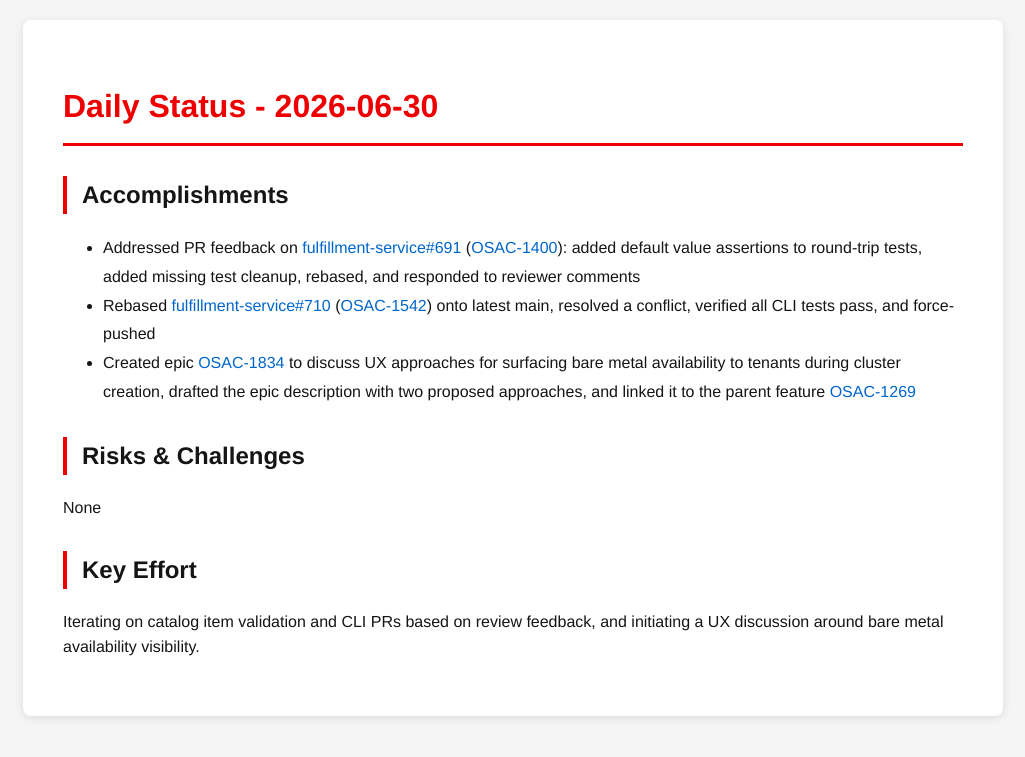
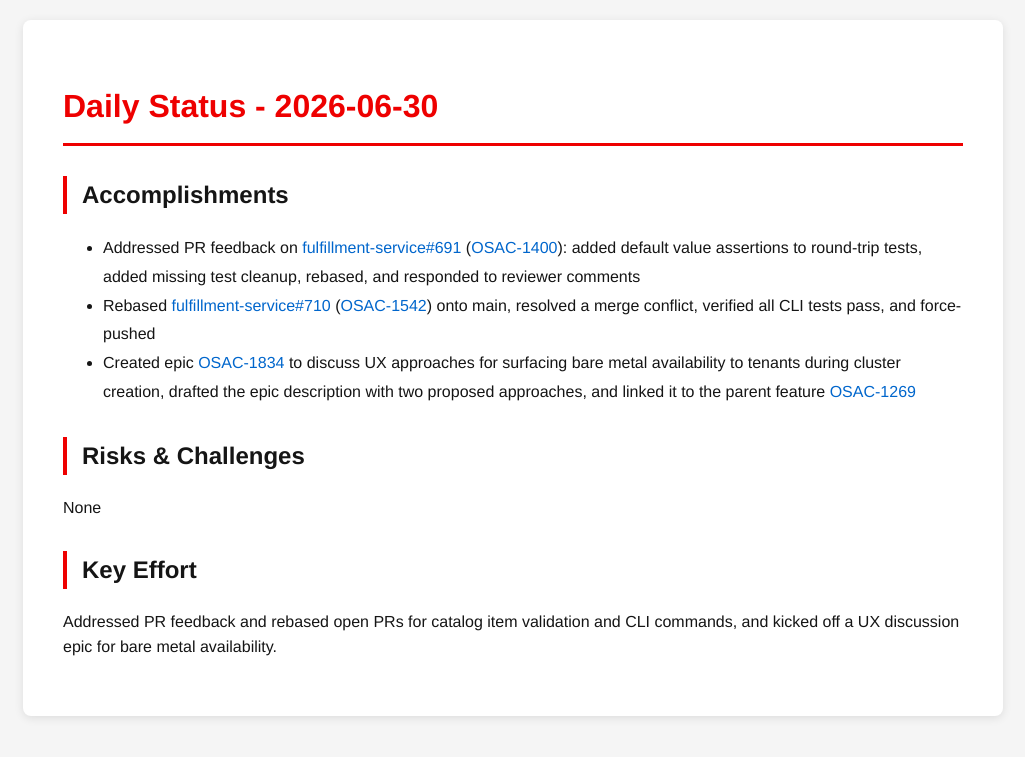
Before and after one commit to tzvatot/daily-status, a Jekyll site: the page built from 2026-06-30.md, in a window 1280 px wide. Shown: the top 757 px of the page, without its empty margins (127-1152 px from the left). Built offline with Jekyll 4.4.1, drawn with Linux system fonts in a browser that asks for light colours.

Commit message:
Daily status update - 2026-06-30

```diff
--- a/2026-06-30.md
+++ b/2026-06-30.md
@@ -8,11 +8,11 @@ date: 2026-06-30
 
 ## Accomplishments
 - Addressed PR feedback on [fulfillment-service#691](https://github.com/osac-project/fulfillment-service/pull/691) ([OSAC-1400](https://redhat.atlassian.net/browse/OSAC-1400)): added default value assertions to round-trip tests, added missing test cleanup, rebased, and responded to reviewer comments
-- Rebased [fulfillment-service#710](https://github.com/osac-project/fulfillment-service/pull/710) ([OSAC-1542](https://redhat.atlassian.net/browse/OSAC-1542)) onto latest main, resolved a conflict, verified all CLI tests pass, and force-pushed
+- Rebased [fulfillment-service#710](https://github.com/osac-project/fulfillment-service/pull/710) ([OSAC-1542](https://redhat.atlassian.net/browse/OSAC-1542)) onto main, resolved a merge conflict, verified all CLI tests pass, and force-pushed
 - Created epic [OSAC-1834](https://redhat.atlassian.net/browse/OSAC-1834) to discuss UX approaches for surfacing bare metal availability to tenants during cluster creation, drafted the epic description with two proposed approaches, and linked it to the parent feature [OSAC-1269](https://redhat.atlassian.net/browse/OSAC-1269)
 
 ## Risks & Challenges
 None
 
 ## Key Effort
-Iterating on catalog item validation and CLI PRs based on review feedback, and initiating a UX discussion around bare metal availability visibility.
+Addressed PR feedback and rebased open PRs for catalog item validation and CLI commands, and kicked off a UX discussion epic for bare metal availability.
```
